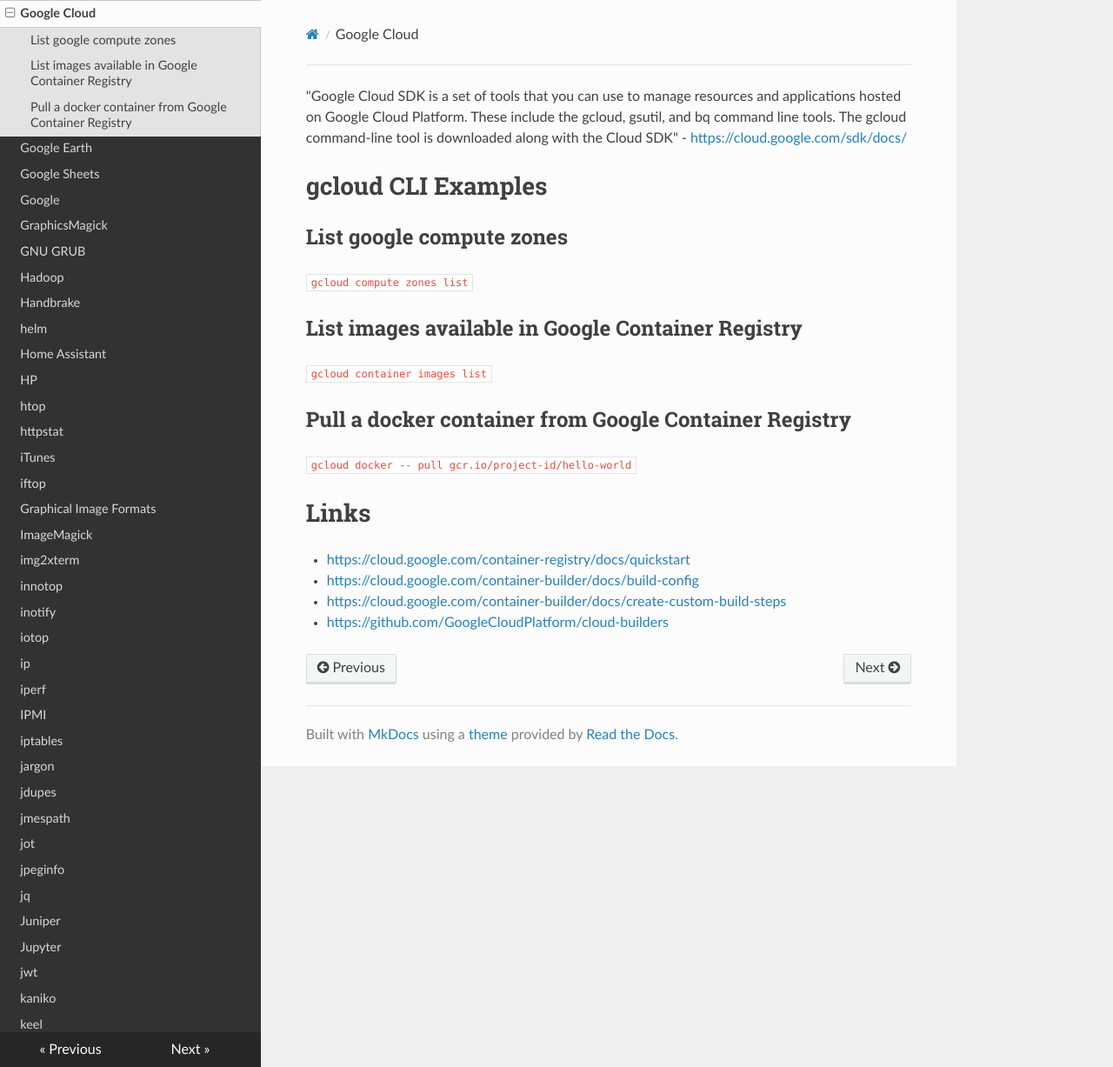
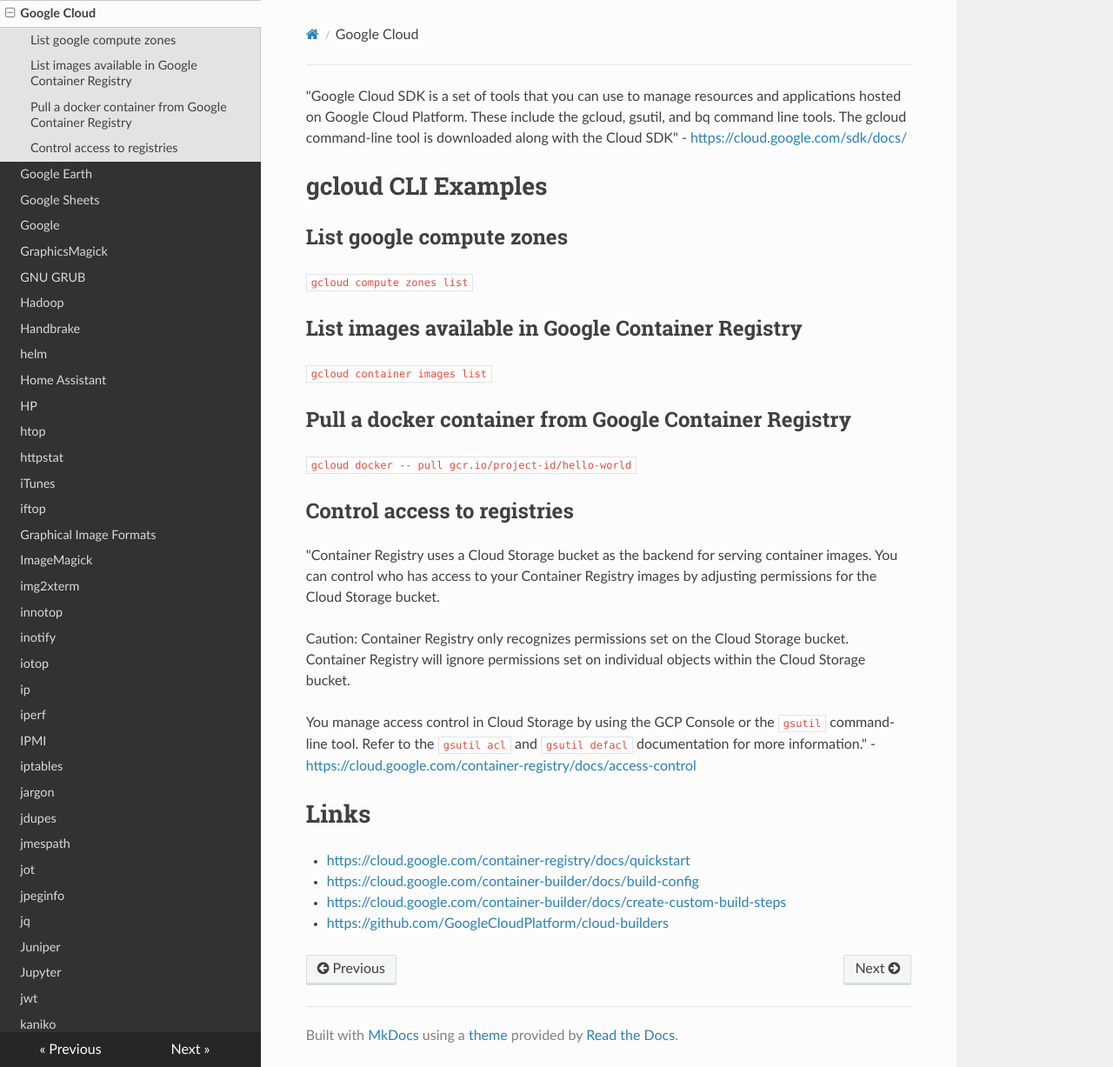
Before and after one commit to lando-cal/tech-notes, an MkDocs documentation site: the page built from docs/google-cloud.md, in a window 1280 px wide and 1227 px high. Shown: the whole window at 87% size. Built offline with MkDocs 1.6.1, drawn with Linux system fonts in a browser that asks for light colours; nearby versions of some CDN libraries.

Commit message:
Add container blurb

```diff
--- a/docs/google-cloud.md
+++ b/docs/google-cloud.md
@@ -16,6 +16,14 @@ Title: Google Cloud
 
 `gcloud docker -- pull gcr.io/project-id/hello-world`
 
+## Control access to registries
+
+"Container Registry uses a Cloud Storage bucket as the backend for serving container images. You can control who has access to your Container Registry images by adjusting permissions for the Cloud Storage bucket.
+
+Caution: Container Registry only recognizes permissions set on the Cloud Storage bucket. Container Registry will ignore permissions set on individual objects within the Cloud Storage bucket.
+
+You manage access control in Cloud Storage by using the GCP Console or the `gsutil` command-line tool. Refer to the `gsutil acl` and `gsutil defacl` documentation for more information." - <https://cloud.google.com/container-registry/docs/access-control>
+
 # Links
 
 - <https://cloud.google.com/container-registry/docs/quickstart>
```
